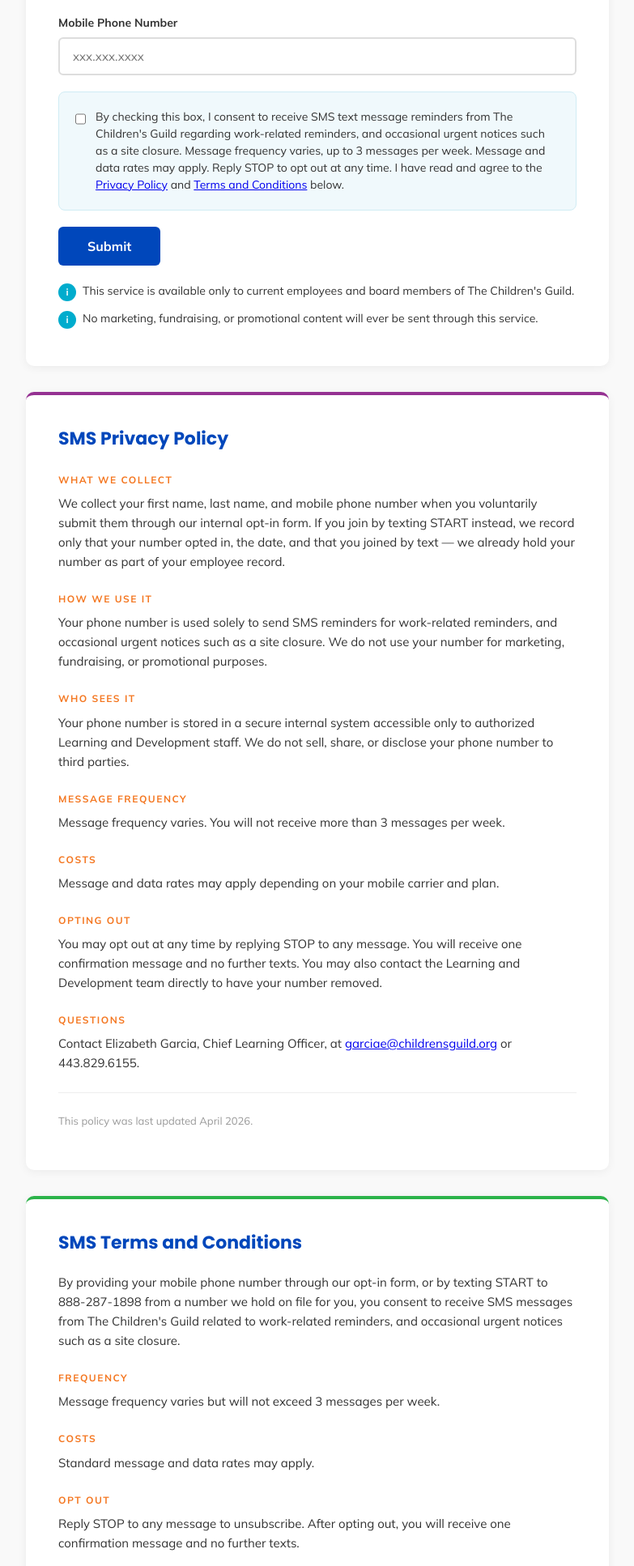
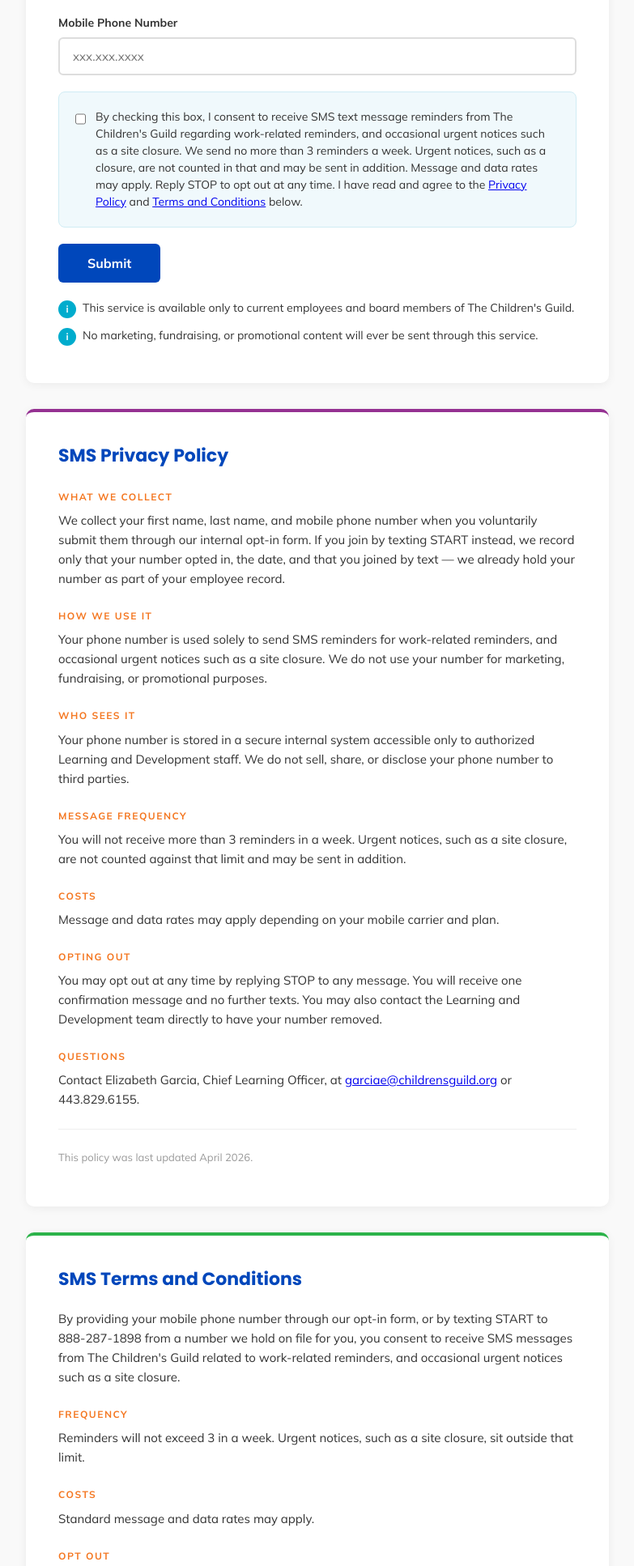
Before and after one commit to thechildrensguild/tcg, a plain HTML site: page sms/index.html in a window 1280 px wide. Shown: the part 744-2678 px from the top of the page at 81% size, without its empty margins (248-1031 px from the left). Drawn offline with Linux system fonts and the light colour scheme.

Commit message:
Fix a contradiction I introduced, and two gaps worth closing
Elizabeth asked whether the invitation should say urgent notices override the
three-a-week limit. Checking the page to answer it found that the page itself had
started contradicting:

  'will not exceed 3 messages per week'   (three places, from April)
  'Urgent notices are not counted against the three-a-week limit'   (added today)

Both on the carrier-facing consent record. My fault - I added the urgent-notice
section without touching the frequency clauses. All three now scope the cap to
REMINDERS and say plainly that urgent notices sit outside it.

That also answers the question: yes, the invitation must say it, because the text
is what people actually read and an unqualified 'no more than 3 a week' would
understate what they are agreeing to.

Two more gaps closed while in there:

If You Reply - only STOP and START do anything, nobody monitors the number, email
instead. Without this somebody replies with a real question and it vanishes.

If Your Number Changes - we send to the number in the employee record, so tell HR.
This is the quiet failure: messages keep going to an old number and the person
simply stops receiving them with nothing to indicate it happened.

Co-Authored-By: Claude Opus 5 <noreply@anthropic.com>

```diff
--- a/sms/index.html
+++ b/sms/index.html
@@ -260,7 +260,7 @@
     <div class="consent-box">
       <label>
         <input type="checkbox" id="consent">
-        <span>By checking this box, I consent to receive SMS text message reminders from The Children's Guild regarding work-related reminders, and occasional urgent notices such as a site closure. Message frequency varies, up to 3 messages per week. Message and data rates may apply. Reply STOP to opt out at any time. I have read and agree to the <a href="#privacy-policy">Privacy Policy</a> and <a href="#terms">Terms and Conditions</a> below.</span>
+        <span>By checking this box, I consent to receive SMS text message reminders from The Children's Guild regarding work-related reminders, and occasional urgent notices such as a site closure. We send no more than 3 reminders a week. Urgent notices, such as a closure, are not counted in that and may be sent in addition. Message and data rates may apply. Reply STOP to opt out at any time. I have read and agree to the <a href="#privacy-policy">Privacy Policy</a> and <a href="#terms">Terms and Conditions</a> below.</span>
       </label>
     </div>
 
@@ -292,7 +292,7 @@
     <p>Your phone number is stored in a secure internal system accessible only to authorized Learning and Development staff. We do not sell, share, or disclose your phone number to third parties.</p>
 
     <h3>Message Frequency</h3>
-    <p>Message frequency varies. You will not receive more than 3 messages per week.</p>
+    <p>You will not receive more than 3 reminders in a week. Urgent notices, such as a site closure, are not counted against that limit and may be sent in addition.</p>
 
     <h3>Costs</h3>
     <p>Message and data rates may apply depending on your mobile carrier and plan.</p>
@@ -314,7 +314,7 @@
     <p>By providing your mobile phone number through our opt-in form, or by texting START to 888-287-1898 from a number we hold on file for you, you consent to receive SMS messages from The Children's Guild related to work-related reminders, and occasional urgent notices such as a site closure.</p>
 
     <h3>Frequency</h3>
-    <p>Message frequency varies but will not exceed 3 messages per week.</p>
+    <p>Reminders will not exceed 3 in a week. Urgent notices, such as a site closure, sit outside that limit.</p>
 
     <h3>Costs</h3>
     <p>Standard message and data rates may apply.</p>
@@ -327,6 +327,12 @@
 
     <h3>How You Join</h3>
     <p>You can join in either of two ways, and both count as your consent. You can text <strong>START</strong> to <strong>888-287-1898</strong> from the mobile number The Children's Guild already has on file for you, or you can complete the opt-in form on this page. If you text from a number we do not have on file, we will not be able to match it to your record and you will not be signed up &mdash; use the form instead.</p>
+
+    <h3>If You Reply</h3>
+    <p>Only <strong>STOP</strong> and <strong>START</strong> do anything. Nobody monitors this number for conversation, so please do not reply with a question &mdash; it will not reach anyone. Email <a href="mailto:garciae@childrensguild.org">garciae@childrensguild.org</a> instead.</p>
+
+    <h3>If Your Number Changes</h3>
+    <p>We send to the mobile number held in your employee record. If you change your number, tell Human Resources &mdash; otherwise messages will keep going to your old number and you will simply stop receiving them, with nothing to tell you that has happened.</p>
 
     <h3>Eligibility</h3>
     <p>This service is available only to current employees and board members of The Children's Guild.</p>
```
